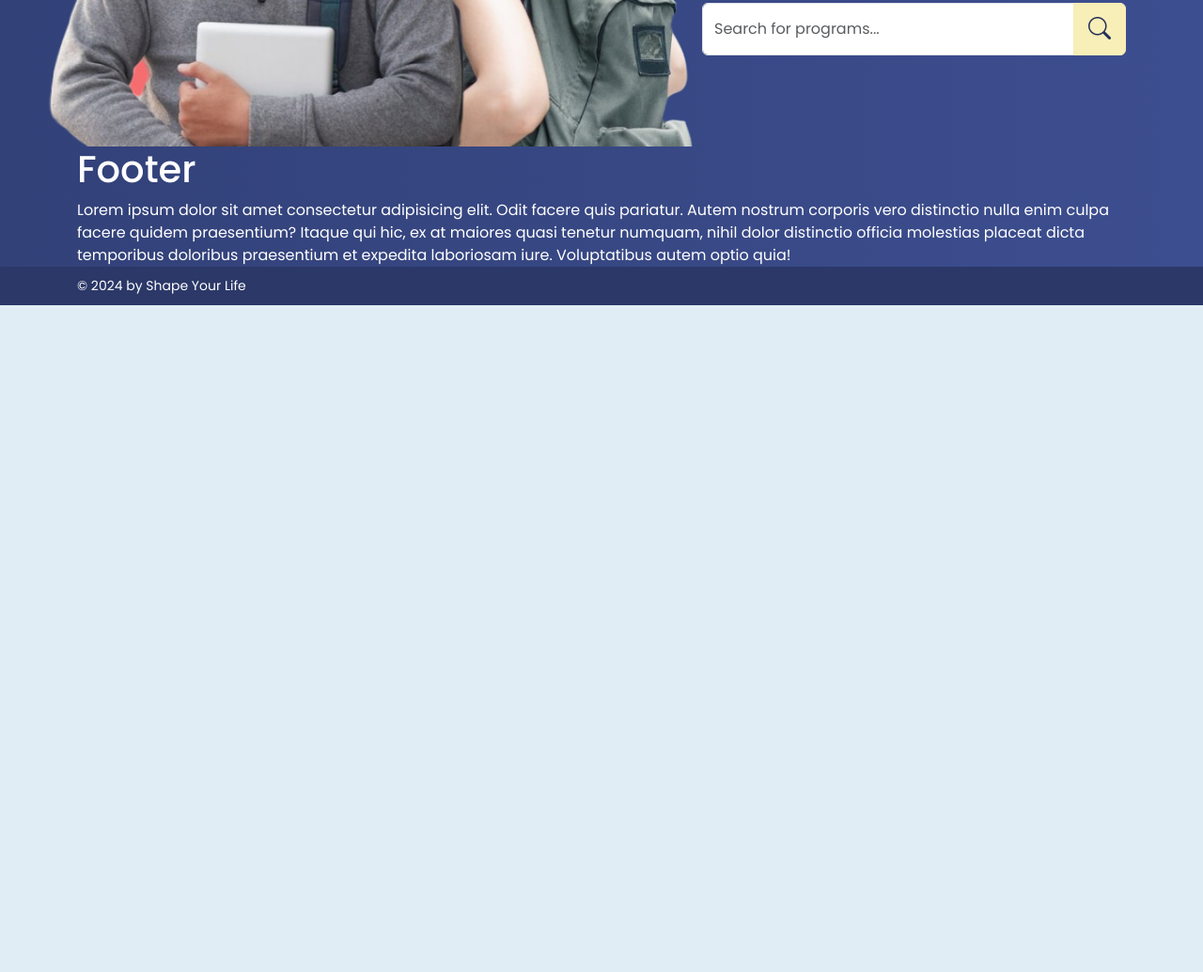
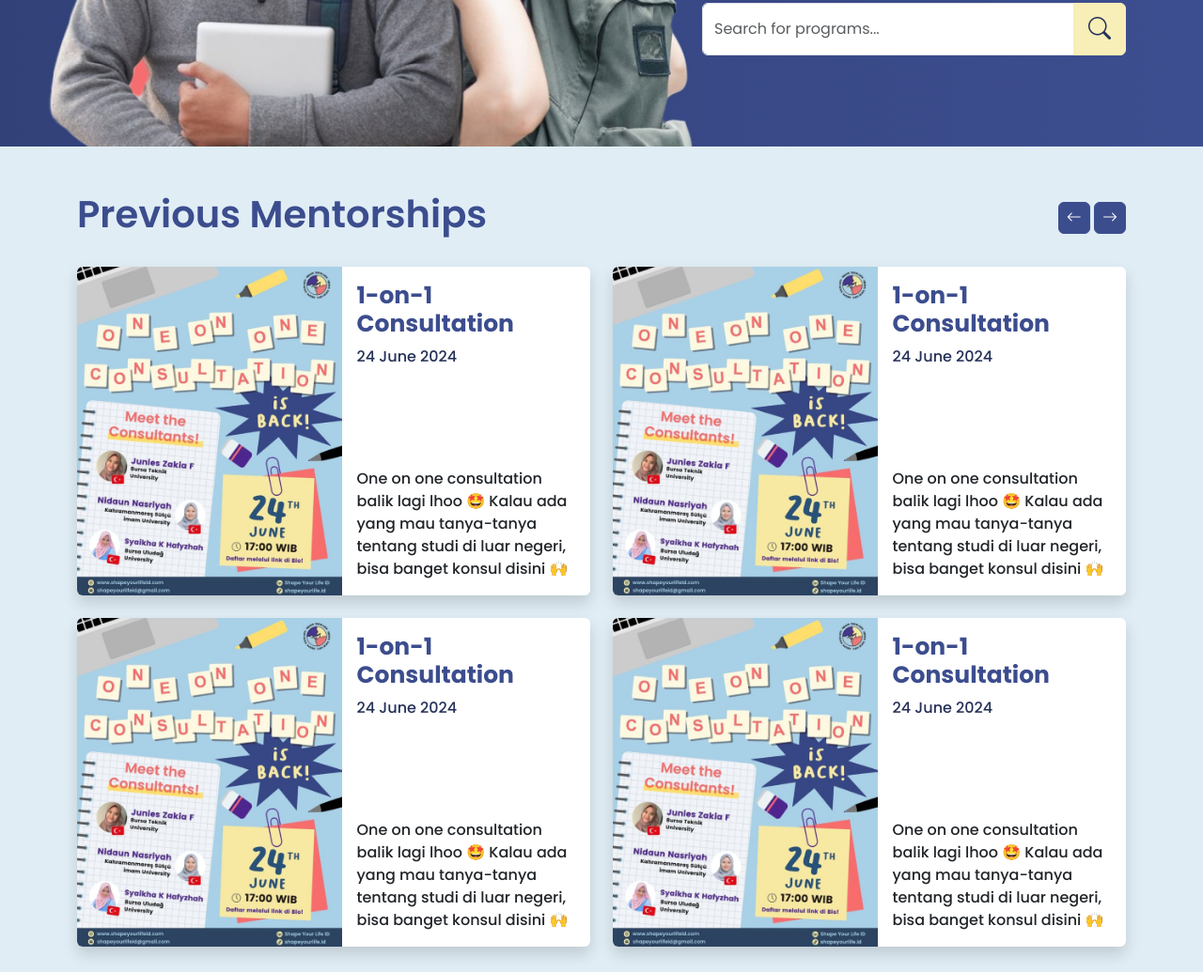
Before and after one commit to shapeyourlifeID/syl_web_template-, a website: page mentorship-and-bootcamps.html in a window 1280 px wide. Shown: the part 537-1572 px from the top of the page at 94% size. Before the commit the page ends 862 px from the top, so only its background shows below. Drawn offline with nearby package versions, Linux system fonts and the light colour scheme.

Commit message:
syl-35 add previous mentorships section

```diff
--- a/mentorship-and-bootcamps.html
+++ b/mentorship-and-bootcamps.html
@@ -151,6 +151,105 @@
     </section>
     <!-- ./End -->
 
+    <!-- Previous Mentorships Section -->
+    <section class="syl-previous-mentorship py-5">
+      <div class="container mx-auto">
+        <div class="row mb-4">
+          <div class="col d-flex align-items-center justify-content-between">
+            <h1 class="text-dark-blue fw-semibold">Previous Mentorships</h1>
+            <div>
+              <button class="btn btn-blue-dark px-2 py-1 text-white fw-bold">
+                <i class="bi bi-arrow-left"></i>
+              </button>
+              <button class="btn btn-blue-dark px-2 py-1 text-white fw-bold">
+                <i class="bi bi-arrow-right"></i>
+              </button>
+            </div>
+          </div>
+        </div>
+        <!-- previous mentoship card -->
+        <div class="row">
+          <div class="col-12 col-lg-6 card-previous">
+            <div class="card mb-4 overflow-hidden shadow border-0">
+              <div class="d-flex">
+                <img src="./images/mentorships/previous-img.png" alt="previous-img" />
+                <div>
+                  <div class="card-body d-flex flex-column justify-content-between h-100">
+                    <div class="">
+                      <h5 class="card-title fw-bold" style="color: #3c4d8e; font-size: 25px">
+                        1-on-1 Consultation
+                      </h5>
+                      <p class="fw-medium prev-date">24 June 2024</p>
+                    </div>
+
+                    <p class="card-text fw-medium">One on one consultation balik lagi lhoo 🤩 Kalau ada yang mau tanya-tanya tentang studi di luar negeri, bisa banget konsul disini 🙌</p>
+                  </div>
+                </div>
+              </div>
+            </div>
+          </div>
+          <div class="col-12 col-lg-6 card-previous">
+            <div class="card mb-4 overflow-hidden shadow border-0">
+              <div class="d-flex">
+                <img src="./images/mentorships/previous-img.png" alt="previous-img" />
+                <div>
+                  <div class="card-body d-flex flex-column justify-content-between h-100">
+                    <div class="">
+                      <h5 class="card-title fw-bold" style="color: #3c4d8e; font-size: 25px">
+                        1-on-1 Consultation
+                      </h5>
+                      <p class="fw-medium prev-date">24 June 2024</p>
+                    </div>
+
+                    <p class="card-text fw-medium">One on one consultation balik lagi lhoo 🤩 Kalau ada yang mau tanya-tanya tentang studi di luar negeri, bisa banget konsul disini 🙌</p>
+                  </div>
+                </div>
+              </div>
+            </div>
+          </div>
+          <div class="col-12 col-lg-6 card-previous">
+            <div class="card mb-4 overflow-hidden shadow border-0">
+              <div class="d-flex">
+                <img src="./images/mentorships/previous-img.png" alt="previous-img" />
+                <div>
+                  <div class="card-body d-flex flex-column justify-content-between h-100">
+                    <div class="">
+                      <h5 class="card-title fw-bold" style="color: #3c4d8e; font-size: 25px">
+                        1-on-1 Consultation
+                      </h5>
+                      <p class="fw-medium prev-date">24 June 2024</p>
+                    </div>
+
+                    <p class="card-text fw-medium">One on one consultation balik lagi lhoo 🤩 Kalau ada yang mau tanya-tanya tentang studi di luar negeri, bisa banget konsul disini 🙌</p>
+                  </div>
+                </div>
+              </div>
+            </div>
+          </div>
+          <div class="col-12 col-lg-6 card-previous">
+            <div class="card mb-4 overflow-hidden shadow border-0">
+              <div class="d-flex">
+                <img src="./images/mentorships/previous-img.png" alt="previous-img" />
+                <div>
+                  <div class="card-body d-flex flex-column justify-content-between h-100">
+                    <div class="">
+                      <h5 class="card-title fw-bold" style="color: #3c4d8e; font-size: 25px">
+                        1-on-1 Consultation
+                      </h5>
+                      <p class="fw-medium prev-date">24 June 2024</p>
+                    </div>
+
+                    <p class="card-text fw-medium">One on one consultation balik lagi lhoo 🤩 Kalau ada yang mau tanya-tanya tentang studi di luar negeri, bisa banget konsul disini 🙌</p>
+                  </div>
+                </div>
+              </div>
+            </div>
+          </div>
+        </div>
+      </div>
+    </section>
+    <!-- end -->
+
     <!-- Footer Links Section -->
     <footer id="syl-footer" class="syl-footer">
       <div class="syl-footer__links">
--- a/scss/_main.scss
+++ b/scss/_main.scss
@@ -21,6 +21,7 @@
 @import './sections/all-fundings';
 @import './sections/footer';
 @import './sections/hero-mentorships-and-bootcamps';
+@import './sections/previous-mentorships';
 @import './sections/event/hero-event';
 @import './sections/about/hero-about';
 @import './sections/about/featured';
--- /dev/null
+++ b/scss/sections/_previous-mentorships.scss
@@ -0,0 +1,28 @@
+.card-previous {
+    .card {
+        .card-title {
+          -webkit-line-clamp: 2;
+          overflow: hidden;
+          text-overflow: ellipsis;
+          display: -webkit-box;
+          -webkit-box-orient: vertical;
+        }
+    }
+
+    .card,
+    .card img {
+        max-height: 190px;
+
+        @media (min-width: 1200px) {
+            max-height: 350px;
+        }
+
+        @media (min-width: 1400px) {
+            max-height: 409px;
+        }
+    }
+
+    .prev-date {
+        color: $syl-body;
+    }
+}
```
Also changed, not shown: css/main.css, images/mentorships/previous-img.png (added), 1 other file.
